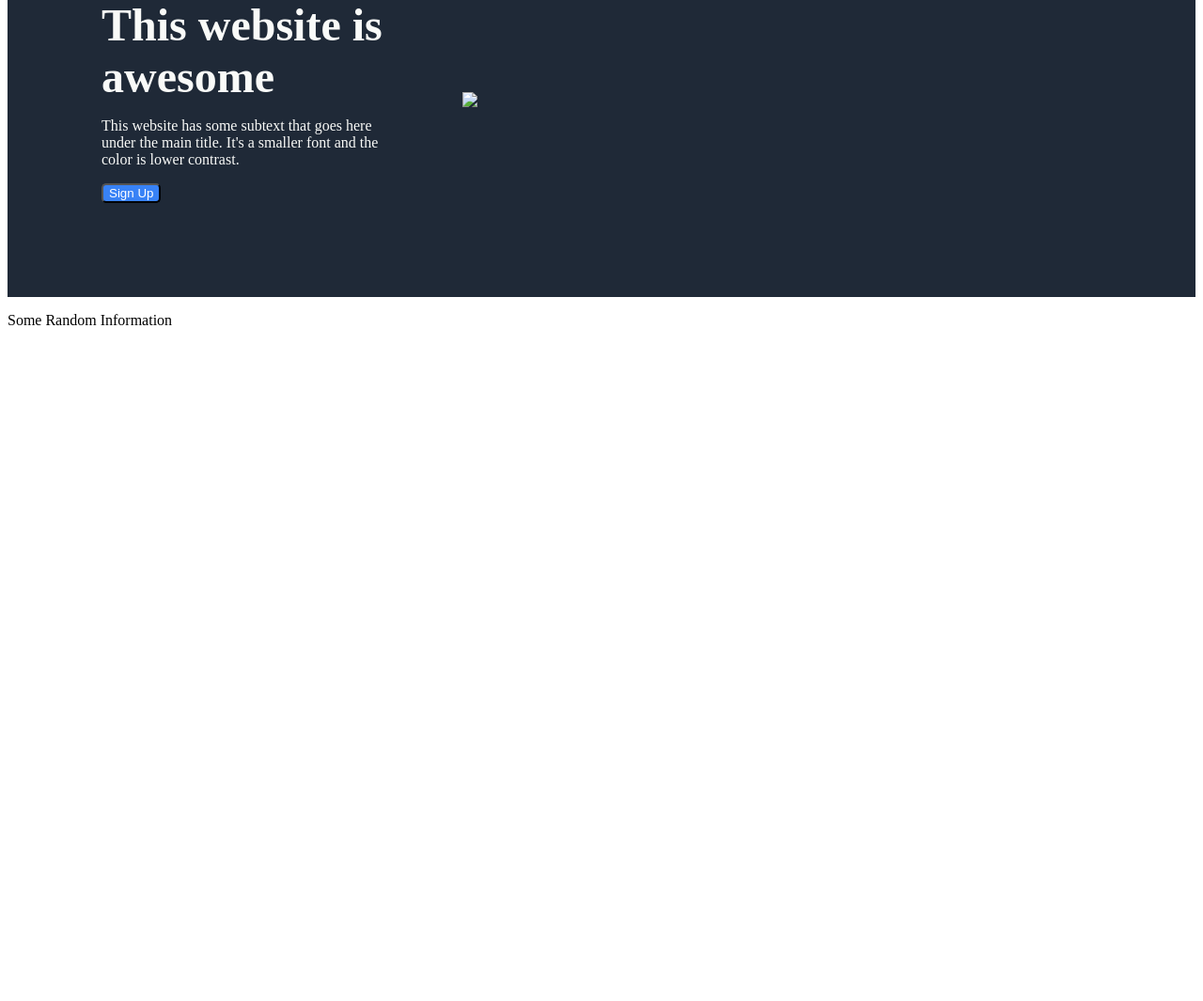
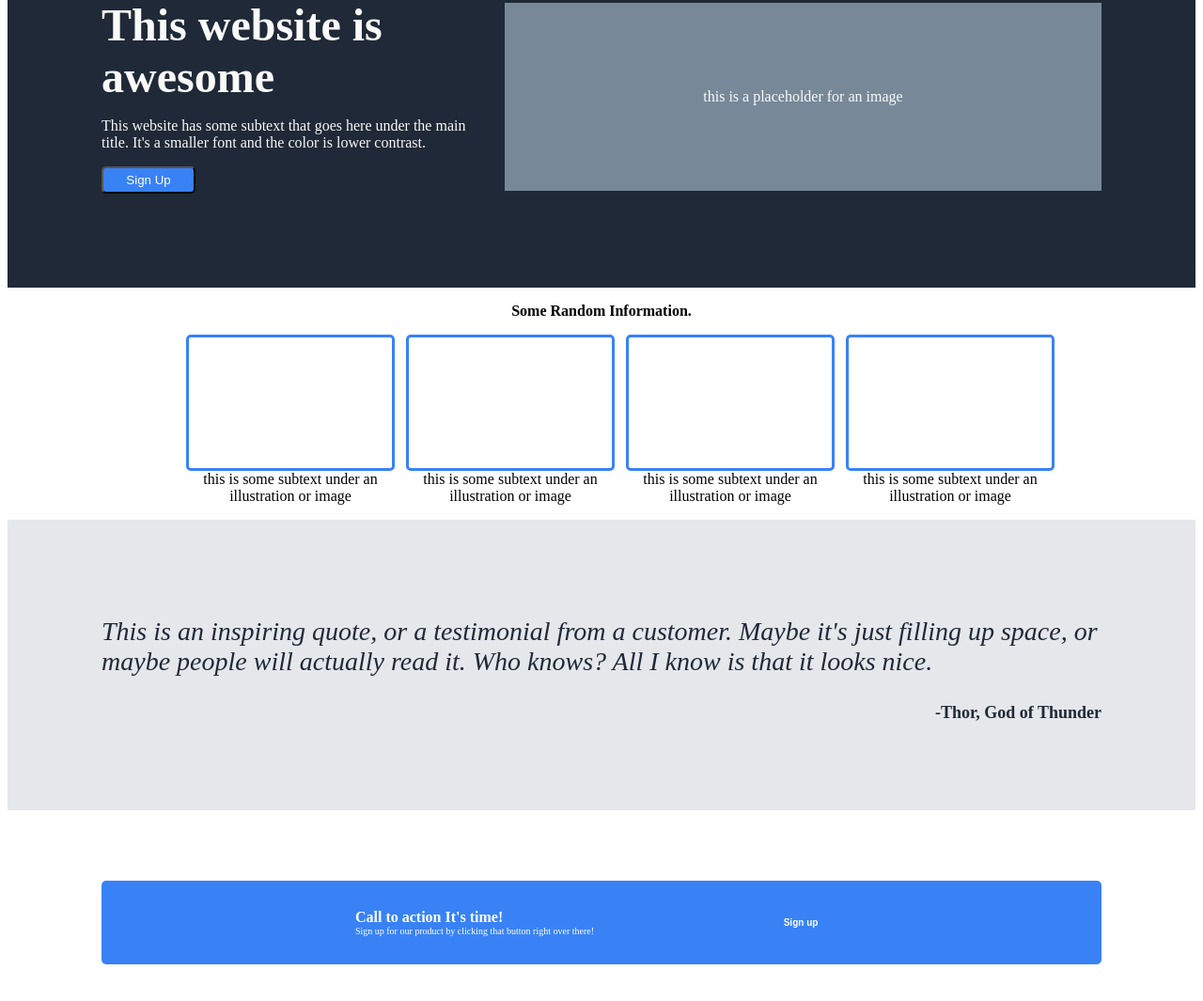
Before and after one commit to jackywong1/landing-page, a plain HTML site: page index.html in a window 1280 px wide. Shown: the part 159-1224 px from the top of the page at 94% size. Before the commit the page ends 800 px from the top, so only its background shows below. Drawn offline with Linux system fonts and the light colour scheme.

Commit message:
landing page exercise completed

```diff
--- a/css/style.css
+++ b/css/style.css
@@ -1,3 +1,8 @@
+body {
+    display: flex;
+    flex-direction: column;
+    flex-basis: 25%;
+}
 
 .container {
     background-color: #1F2937;
@@ -20,9 +25,10 @@
 .description-container {
     display: flex;
     align-items: center;
+    flex: 1;
     color: #f9faf8;
-    width: 400px;
     padding: 100px;
+    gap: 32px;
 }
 
 a {
@@ -48,13 +54,110 @@ ul {
     padding: 0;
 }
 
-.description-text {
+/* .description-text {
     width: 300px;
+} */
+
+.description {
+    display: flex;
+    flex-direction: column;
+    width: 45%;
+}
+.random-info {
+    text-align: center;
 }
 
 button {
     background-color: #3882f6;
     color: #fff;
     border-radius: 5px;
+    padding: 5px;
+    width: 100px;
+    flex-grow: 0;
+    flex-shrink: 0;
+}
 
+.img-container {
+    background-color: #778899;
+    text-align: center;
+    width: 55%;
+    padding: 75px;
 }
+
+.quote-container {
+    padding: 75px 100px;
+    background-color: #e5e7eb;
+    font-size: 28px;
+    font-weight: 100;
+    font-style: italic;
+    color: #1F2937;
+}
+
+.author-container {
+    font-size: 18px;
+    font-weight: 900;
+    font-style: normal;
+    text-align: end;
+}
+
+.sign-up-container {
+    display: flex;
+    flex-direction: row;
+    background-color: #3882F6;
+    justify-content: space-evenly;
+    margin: 75px 100px;
+    padding: 30px 100px;
+    border-radius: 5px;
+}
+
+.button-2-container {
+    display: flex;
+    justify-content: center;
+    align-items: center;
+}
+
+.button-2 {
+    background-color: #3882f6;
+    color: #fff;
+    border-radius: 5px;
+    border-color: #3882f6;
+    border-style: solid;
+    font-weight: 900;
+    padding: 3px 20px;
+    font-size: 10px;
+    align-self: center;
+    flex-shrink: 0;
+}
+
+.action-text {
+    font-size: 16px;
+    color: #fff;
+    font-weight: 900;
+    margin: 0;
+    padding: 0;
+}
+
+.sign-up-text {
+    font-size: 10px;
+    color: #fff;
+    margin: 0;
+    padding: 0;
+}
+
+.subtext-collection {
+    display: flex;
+    flex-direction: row;
+    justify-content: center;
+    text-align: center;
+    gap: 12px;
+}
+
+.img-collection-container {
+    padding: 0 150px;
+}
+
+.white-img {
+    border-radius: 5px;
+    border-color: #3882f6;
+    border-style: solid;
+}
--- a/index.html
+++ b/index.html
@@ -21,22 +21,60 @@
                     <p class="description-text">This website has some subtext that goes
                         here under the main title. It's a smaller font and
                         the color is lower contrast.</p>
-                    <button>Sign Up</button>
-                    </div>
-                    <div class="img-container">
-                        <img src="#">
-                    </div>
+                        <button>Sign Up</button>
+                </div>
+                <div class="img-container">
+                    <p>this is a placeholder for an image</p>
                 </div>
             </div>
         </div>
         <div class="img-collection-container">
-            <p>Some Random Information</p>
+            <p class="random-info"><strong>Some Random Information.</strong></p>
+                <ul class="subtext-collection">
+                    <div class="img-and-text">
+                        <div class="white-img">
+                            <img src="img/white.jpeg">
+                        </div>
+                            <li>this is some subtext under an illustration or image</li>
+                    </div>
+                    <div class="img-and-text">
+                        <div class="white-img">
+                            <img src="img/white.jpeg">
+                        </div>
+                            <li>this is some subtext under an illustration or image</li>
+                    </div>
+                    <div class="img-and-text">
+                        <div class="white-img">
+                            <img src="img/white.jpeg">
+                        </div>
+                            <li>this is some subtext under an illustration or image</li>
+                    </div>
+                    <div class="img-and-text">
+                        <div class="white-img">
+                            <img src="img/white.jpeg">
+                        </div>
+                            <li>this is some subtext under an illustration or image</li>
+                    </div>
+                </ul>
         </div>
         <div class="quote-container">
-            <p></p>
+            <p class="quote-text">This is an inspiring quote, or a testimonial
+                from a customer. Maybe it's just filling up space,
+                or maybe people will actually read it. Who knows?
+                All I know is that it looks nice.
+            </p>
+            <p class="author-container">
+                -Thor, God of Thunder
+            </p>
         </div>
         <div class="sign-up-container">
-
+            <div class="sign-up-text-container">
+                <p class="action-text">Call to action It's time!</p>
+                <p class="sign-up-text">Sign up for our product by clicking that button right over there!</p>
+            </div>
+            <div class="button-2-container">
+                <button class="button-2"> Sign up </button>
+            </div>
         </div>
     </body>
 </html>
```
Also changed, not shown: img/white.jpeg (added).
